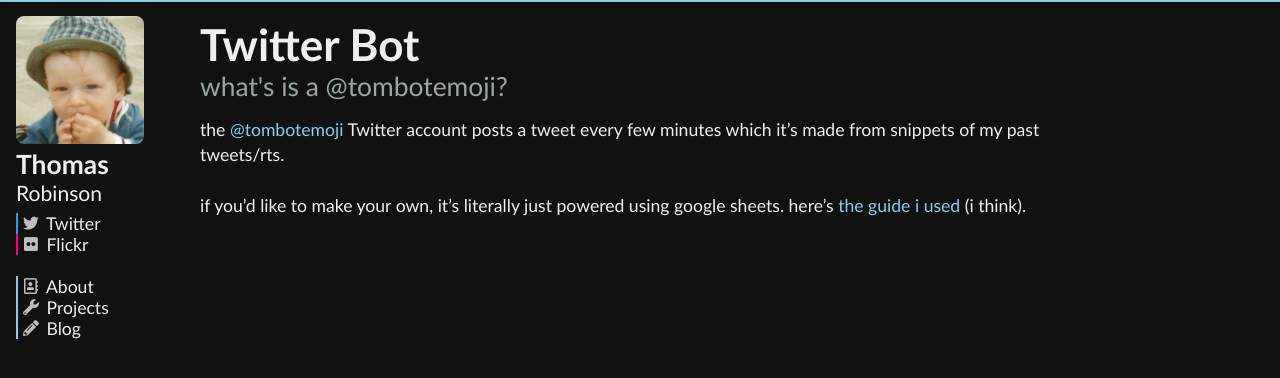
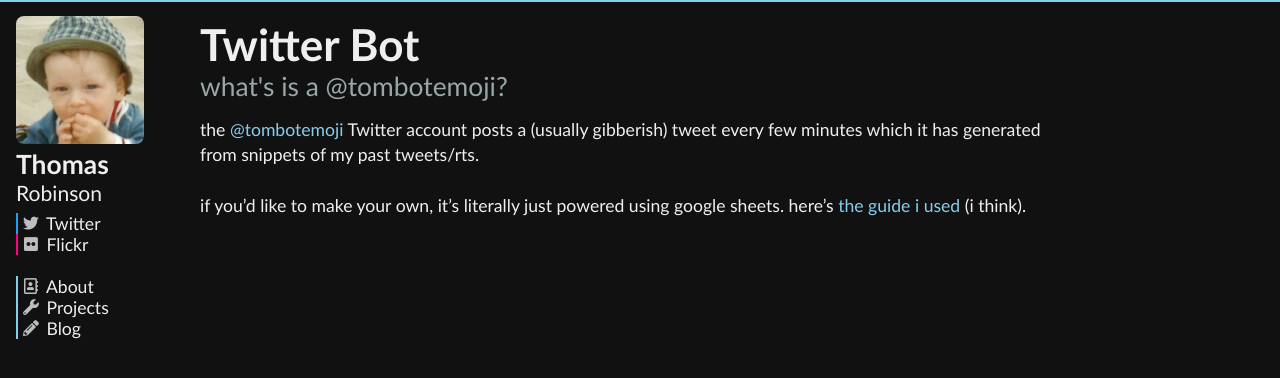
Before and after one commit to tomfishemoji/tomfishemoji.github.io, a Jekyll site: the page built from twitterbot.md, in a window 1280 px wide. Shown: the top 378 px of the page. Built offline with Jekyll 4.4.1, drawn with Linux system fonts in a browser that asks for light colours; nearby versions of some CDN libraries; our own code applies the rules of GitHub Pages for plain Markdown files.

Commit message:
clarify wording

```diff
--- a/twitterbot.md
+++ b/twitterbot.md
@@ -5,7 +5,7 @@
 hidden: true
 ---
 
-the [@tombotemoji](https://twitter.com/tombotemoji) Twitter account posts a tweet every few minutes which it's made from snippets of my past tweets/rts.
+the [@tombotemoji](https://twitter.com/tombotemoji) Twitter account posts a (usually gibberish) tweet every few minutes which it has generated from snippets of my past tweets/rts.
 
 
 if you'd like to make your own, it's literally just powered using google sheets. here's [the guide i used](https://www.zachwhalen.net/posts/how-to-make-a-twitter-bot-with-google-spreadsheets-version-04/) (i think).
```
